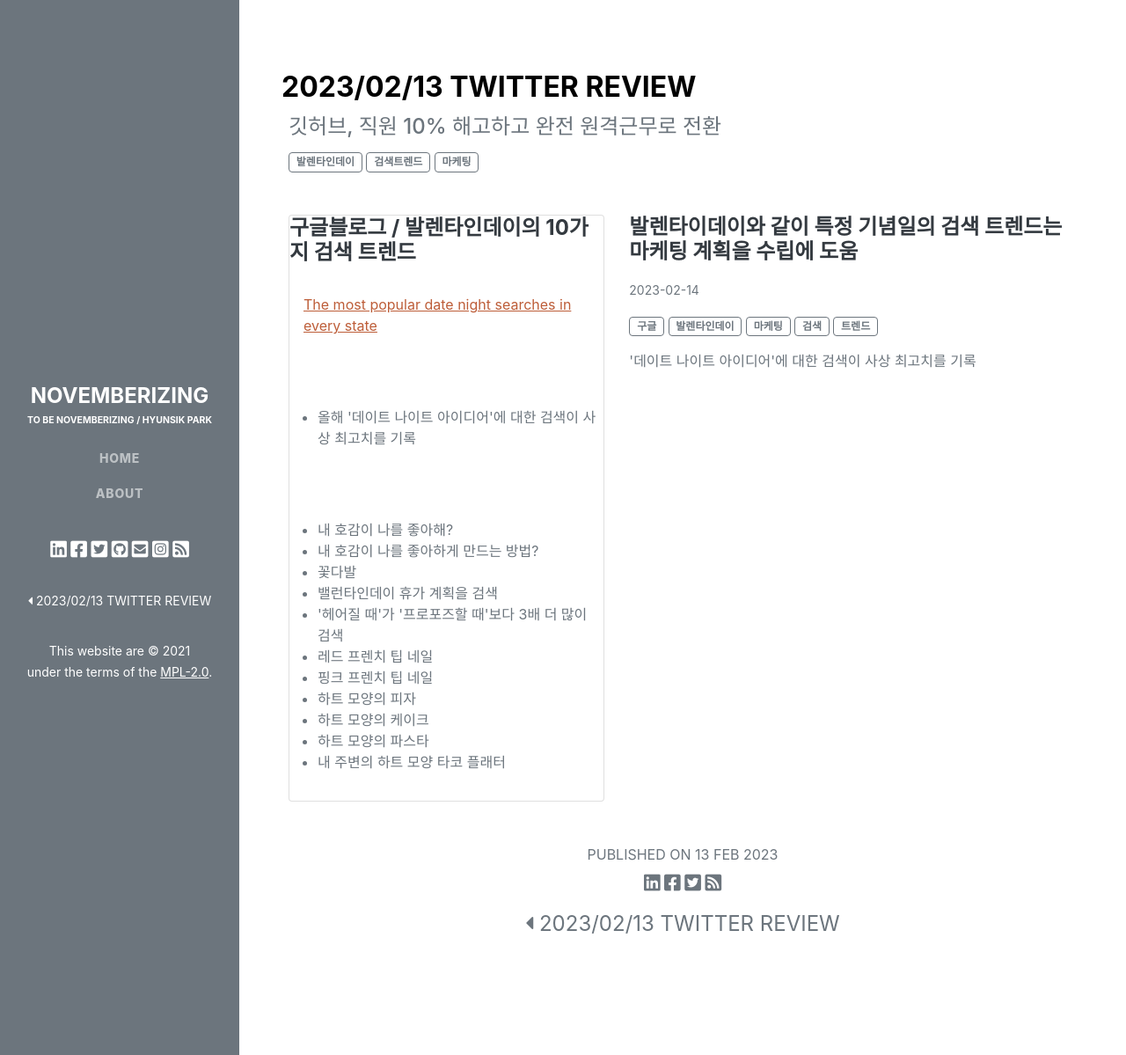
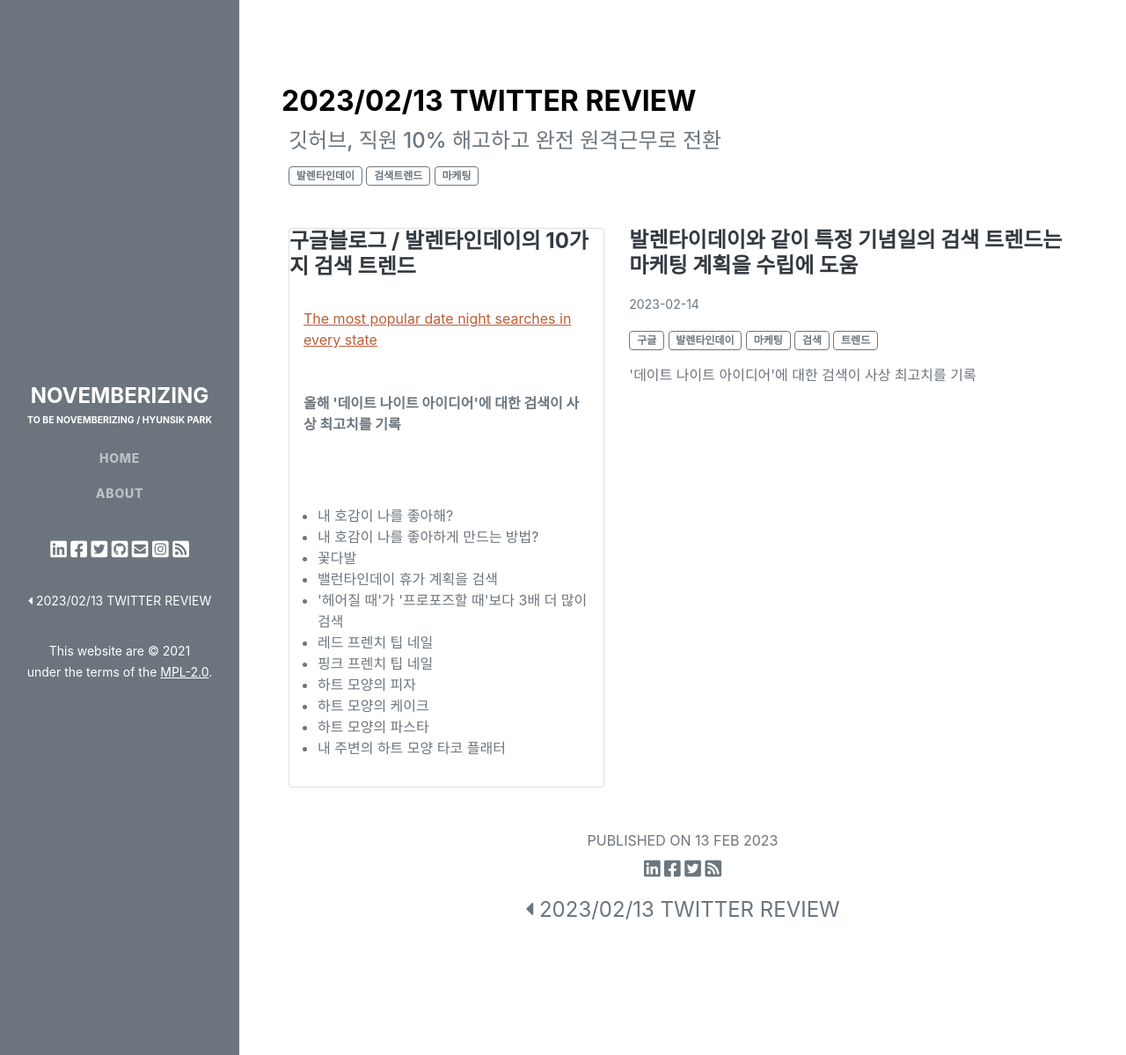
Before and after one commit to novemberizing/novemberizing.github.io, a Jekyll site: the page built from _posts/2023-02-14-NewsXBrief.md, in a window 1280 px wide and 1199 px high. Shown: the whole window at 88% size. Built offline with Jekyll 4.4.1, drawn with Linux system fonts in a browser that asks for light colours; comment, search, counter and statistics services are not loaded.

Commit message:
업데이트

```diff
--- a/_posts/2023-02-14-NewsXBrief.md
+++ b/_posts/2023-02-14-NewsXBrief.md
@@ -16,9 +16,7 @@
                 <a href="https://blog.google/products/search/valentines-day-google-search-trends/">The most popular date night searches in every state</a>
             </p>
             <p class="mb-3 card-body">
-                <ul>
-                    <li>올해 '데이트 나이트 아이디어'에 대한 검색이 사상 최고치를 기록</li>
-                </ul>
+                <b>올해 '데이트 나이트 아이디어'에 대한 검색이 사상 최고치를 기록</b>
             </p>
             <p class="mb-3 card-body">
                 <ul>
```
